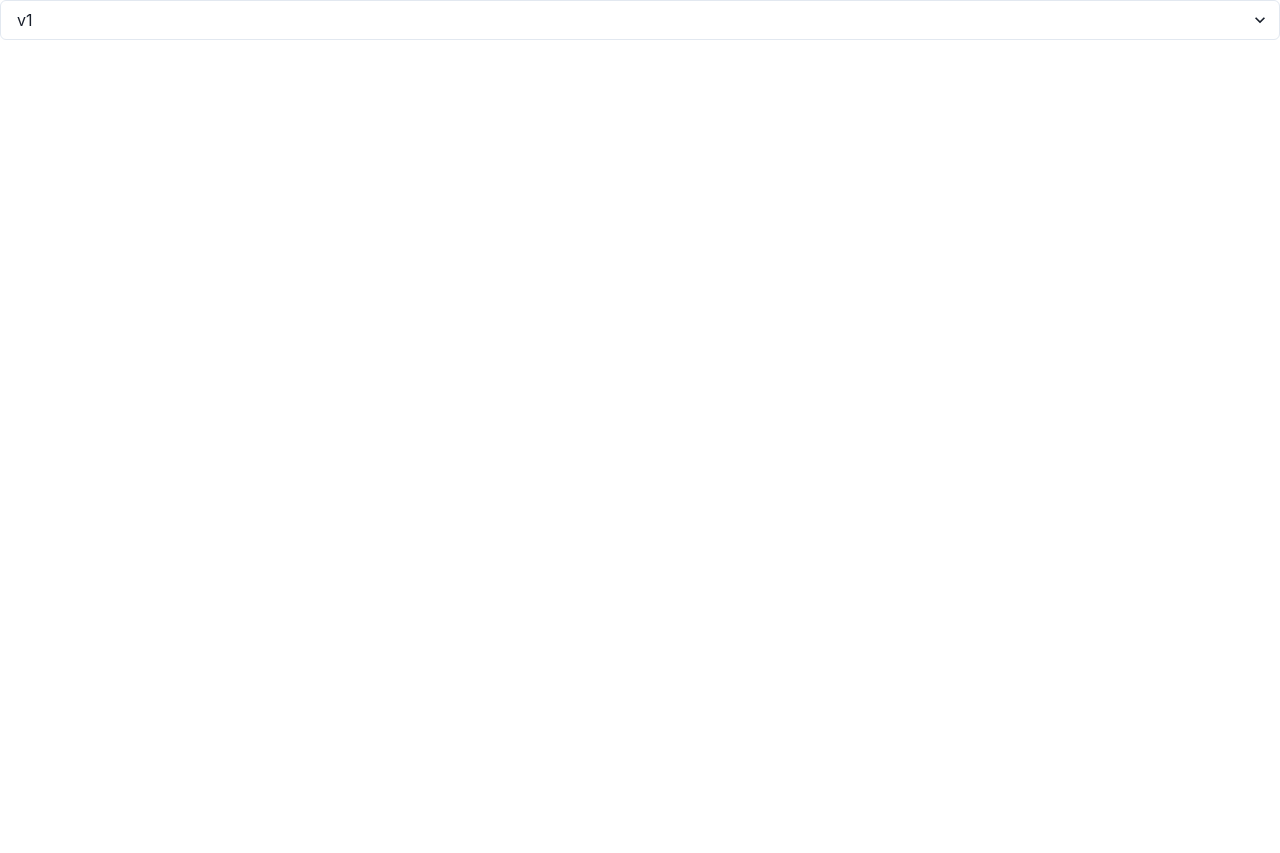
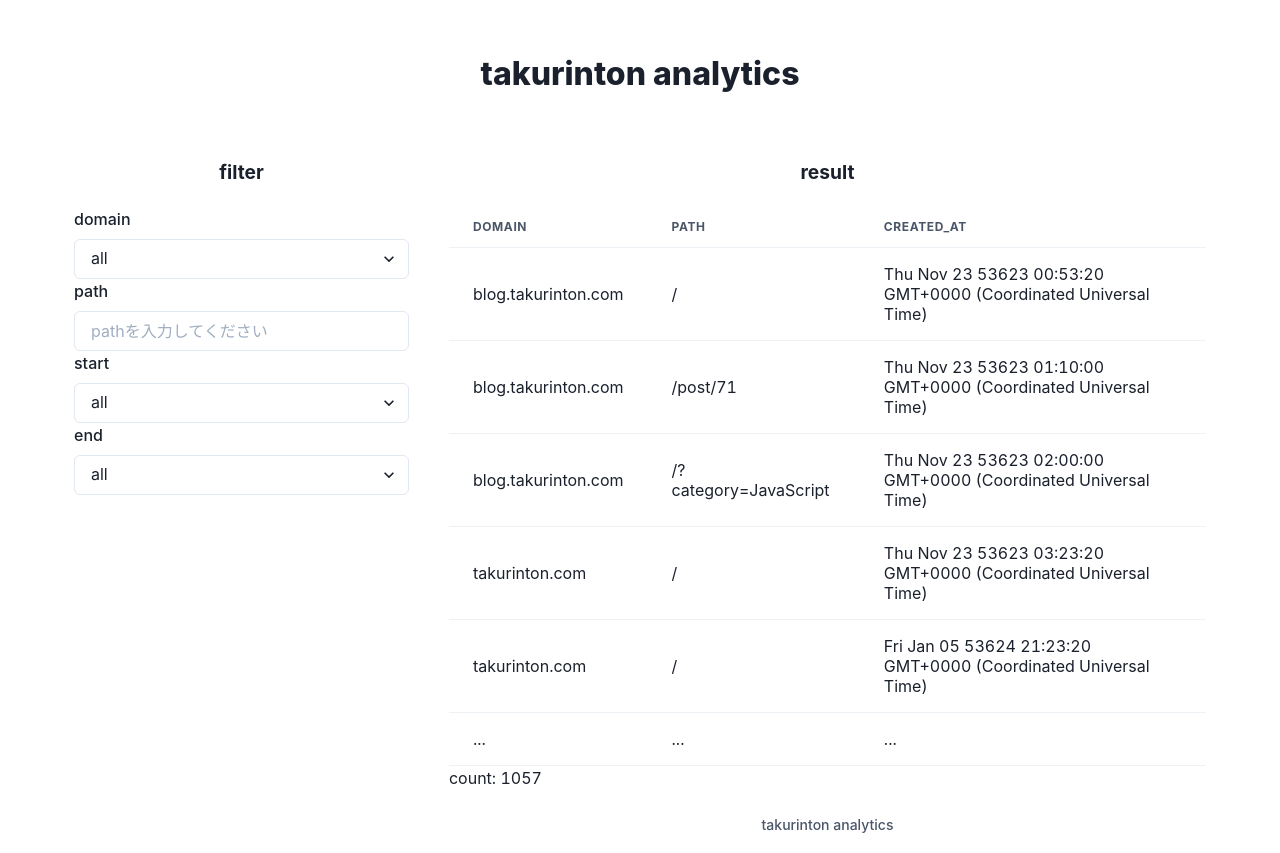
Before and after one commit to takurinton/admin.takurinton.dev, a React (Vite) app: page / in a window 1280 px wide. Before the commit the page ends 800 px from the top, so only its background shows below. Built offline with nearby package versions, Linux system fonts and the light colour scheme.

Commit message:
add: mock

```diff
--- /dev/null
+++ b/mock.json
@@ -0,0 +1,39 @@
+{
+    "data": {
+      "analytics": {
+        "count": 1057,
+        "analytics": [
+          {
+            "id": "65",
+            "domain": "blog.takurinton.com",
+            "path": "/",
+            "created_at": "1630039424000"
+          },
+          {
+            "id": "66",
+            "domain": "blog.takurinton.com",
+            "path": "/post/71",
+            "created_at": "1630039425000"
+          },
+          {
+            "id": "67",
+            "domain": "blog.takurinton.com",
+            "path": "/?category=JavaScript",
+            "created_at": "1630039428000"
+          },
+          {
+            "id": "68",
+            "domain": "takurinton.com",
+            "path": "/",
+            "created_at": "1630039433000"
+          },
+          {
+            "id": "69",
+            "domain": "takurinton.com",
+            "path": "/",
+            "created_at": "1630043213000"
+          }
+        ]
+      }
+    }
+}
--- a/src/App.tsx
+++ b/src/App.tsx
@@ -1,10 +1,27 @@
-import { ChakraProvider } from "@chakra-ui/react";
+import { ChakraProvider, extendTheme, Flex, Box } from "@chakra-ui/react";
 import { Form } from './Form';
+import { Result } from './Result';
+
+const colors = {
+  brand: {
+    900: "#1a365d",
+    800: "#153e75",
+    700: "#2a69ac",
+  },
+};
+
+const theme = extendTheme({ colors });
 
 export const App = () => {
   return (
-    <ChakraProvider>
-      <Form />
+    <ChakraProvider theme={theme}>
+      <Box textAlign={'center'} margin={'50px 0'}>
+        <h1 style={{ fontSize: '2rem', fontWeight: 800 }}>takurinton analytics</h1>
+      </Box>
+      <Flex margin={'0 auto'} width={'90vw'}>
+        <Form />
+        <Result />
+      </Flex>
     </ChakraProvider>
   );
 }
--- a/src/Form.tsx
+++ b/src/Form.tsx
@@ -1,13 +1,30 @@
-import { Box, FormControl, Select } from "@chakra-ui/react"
+import { Box, FormControl, Select, FormLabel, Input } from "@chakra-ui/react"
 
 export const Form = () => {
   return (
-    <Box>
+    <Box width={'40vw'} padding={'10px'}>
+      <Box textAlign={'center'} marginBottom={'20px'}>
+        <h1 style={{ fontSize: '1.2rem', fontWeight: 700 }}>filter</h1>
+      </Box>
       <FormControl>
+        <FormLabel>domain</FormLabel>
         <Select>
-          <option value={'v1'}>v1</option>
-          <option value={'v2'}>v2</option>
-          <option value={'v3'}>v3</option>
+        <option value={undefined}>all</option>
+          <option value={1}>takurinton.com</option>
+          <option value={2}>blog.takurinton.com</option>
+        </Select>
+
+        <FormLabel>path</FormLabel>
+        <Input type="text" value={undefined} placeholder={'pathを入力してください'} />
+
+        <FormLabel>start</FormLabel>
+        <Select>
+          <option value={undefined}>all</option>
+        </Select>
+
+        <FormLabel>end</FormLabel>
+        <Select>
+          <option value={undefined}>all</option>
         </Select>
       </FormControl>
     </Box>
--- /dev/null
+++ b/src/Result.tsx
@@ -0,0 +1,50 @@
+import {
+  Box,
+  Table,
+  Thead,
+  Tbody,
+  Tfoot,
+  Tr,
+  Th,
+  Td,
+  TableCaption,
+} from "@chakra-ui/react"
+import mock from '../mock.json';
+
+export const Result = () => {
+  const { data } = mock;
+  return (
+    <Box width={'100%'} padding={'10px 10px 10px 30px'}>
+        <Box textAlign={'center'} marginBottom={'20px'}>
+        <h1 style={{ fontSize: '1.2rem', fontWeight: 700 }}>result</h1>
+      </Box>
+      <Table variant="simple">
+        <TableCaption>takurinton analytics</TableCaption>
+          <Thead>
+            <Tr>
+              <Th>domain</Th>
+              <Th>path</Th>
+              <Th>created_at</Th>
+            </Tr>
+          </Thead>
+          <Tbody>
+            {
+              data.analytics.analytics.map(a => (
+                <Tr>
+                  <Td>{a.domain}</Td>
+                  <Td>{a.path}</Td>
+                  <Td>{new Date(a.created_at * 1000).toString()}</Td>
+                </Tr>
+              ))
+            }
+            <Tr>
+              <Td>...</Td>
+              <Td>...</Td>
+              <Td>...</Td>
+            </Tr>
+          </Tbody>
+          <h1>count: {data.analytics.count}</h1>
+      </Table>
+    </Box>
+  );
+}
```
